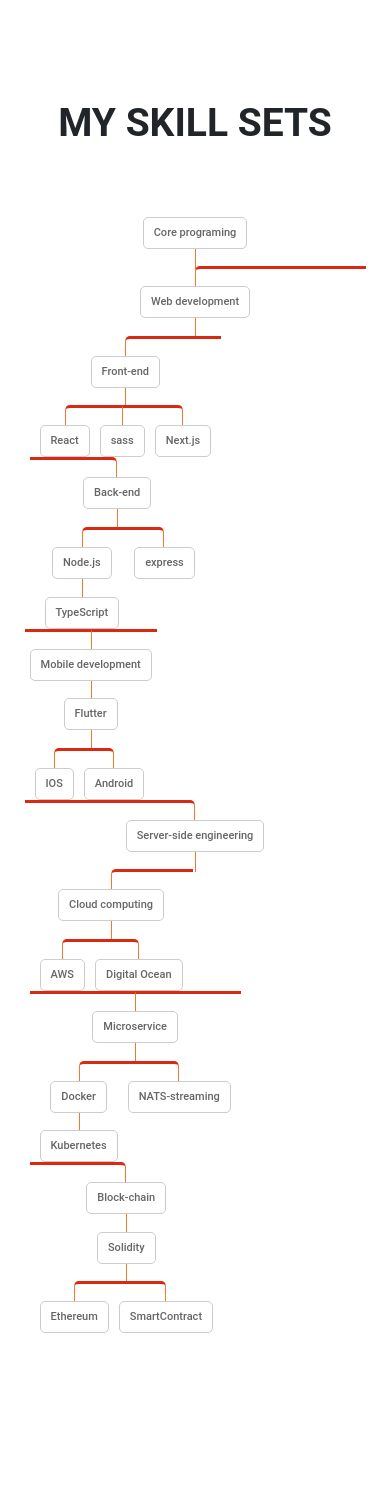
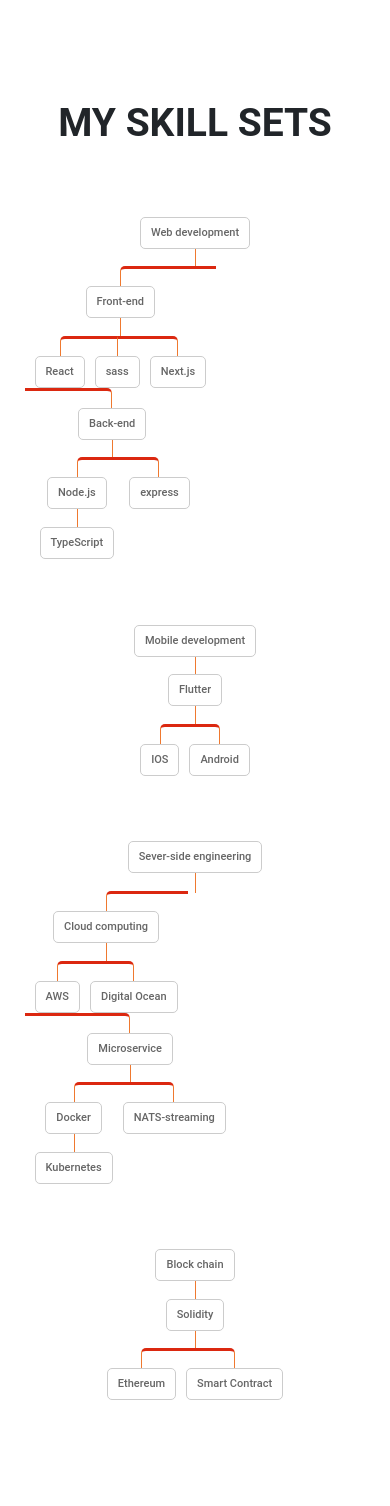
Before and after one commit to Ogger77/redo-porfolio, a website: page index.html in a window 390 px wide. Shown: the part 2026-3532 px from the top of the page. Drawn offline with nearby package versions, Linux system fonts and the light colour scheme.

Commit message:
add resume and fix responsive for skill tree

```diff
--- a/css/responsive.css
+++ b/css/responsive.css
@@ -2,11 +2,13 @@
 @media only screen and (max-width: 340px) {
   .header_area .main-menu .navbar,
   .header_area .main-menu .navbar .navbar-brand,
-  .site-main .contact-area .contact .contact-title,
-  .site-main .contact-area .contact .contact-title p,
+  .site-main .contact .contact-title,
+  .site-main .contact .contact-title p,
   h4,
   .site-main .services-area,
-  .site-main .contact-area .contact {
+  .site-main .contact-area .contact,
+  .skill-area,
+  .tree {
     padding: 2%;
     margin: 0%;
   }
@@ -61,6 +63,19 @@
   .about-area .row .customcol {
     display: none;
   }
+  .navbar {
+    padding: 0 0 0 0;
+  }
+}
+
+@media only screen and (max-width: 1200px) {
+  .tree-small {
+    display: block;
+  }
+
+  .tree-full {
+    display: none;
+  }
 }
 
 /* if the viewport is equal to 1910px or less than that */
--- a/css/style.css
+++ b/css/style.css
@@ -290,6 +290,11 @@
 /* end timeline */
 
 /* start skill tree */
+
+.tree-small {
+  display: none;
+}
+
 .tree {
   padding-top: 3rem;
 }
--- a/index.html
+++ b/index.html
@@ -262,8 +262,8 @@
             </div>
           </div>
 
-          <!-- start skill tree -->
-          <div class="row justify-content-center">
+          <!-- start skill tree full-->
+          <div class="row justify-content-center tree-full">
             <div class="tree">
               <ul>
                 <li>
@@ -390,6 +390,150 @@
               </ul>
             </div>
           </div>
+          <!-- end skill-tree full -->
+
+          <!-- start tree-small -->
+          <div class="tree-small">
+            <div class="row justify-content-center">
+              <div class="tree">
+                <ul>
+                  <li>
+                    <a class="btn button secondary-button">Web development</a>
+                    <ul>
+                      <li>
+                        <a class="btn button secondary-button">Front-end</a>
+                        <ul>
+                          <li>
+                            <a class="btn button secondary-button">React</a>
+                          </li>
+                          <li>
+                            <a class="btn button secondary-button">sass</a>
+                          </li>
+                          <li>
+                            <a class="btn button secondary-button">Next.js</a>
+                          </li>
+                        </ul>
+                      </li>
+                      <li>
+                        <a class="btn button secondary-button">Back-end</a>
+                        <ul>
+                          <li>
+                            <a class="btn button secondary-button">Node.js</a>
+                            <ul>
+                              <li>
+                                <a class="btn button secondary-button"
+                                  >TypeScript</a
+                                >
+                              </li>
+                            </ul>
+                          </li>
+                          <li>
+                            <a class="btn button secondary-button">express</a>
+                          </li>
+                        </ul>
+                      </li>
+                    </ul>
+                  </li>
+                </ul>
+              </div>
+            </div>
+
+            <div class="row justify-content-center">
+              <div class="tree">
+                <ul>
+                  <li>
+                    <a class="btn button secondary-button"
+                      >Mobile development</a
+                    >
+                    <ul>
+                      <li>
+                        <a class="btn button secondary-button">Flutter</a>
+                        <ul>
+                          <li>
+                            <a class="btn button secondary-button">IOS</a>
+                          </li>
+                          <li>
+                            <a class="btn button secondary-button">Android</a>
+                          </li>
+                        </ul>
+                      </li>
+                    </ul>
+                  </li>
+                </ul>
+              </div>
+            </div>
+
+            <div class="row justify-content-center">
+              <div class="tree">
+                <ul>
+                  <li>
+                    <a class="btn button secondary-button"
+                      >Sever-side engineering</a
+                    >
+                    <ul>
+                      <li>
+                        <a class="btn button secondary-button"
+                          >Cloud computing</a
+                        >
+                        <ul>
+                          <li>
+                            <a class="btn button secondary-button">AWS</a>
+                          </li>
+                          <li>
+                            <a class="btn button secondary-button"
+                              >Digital Ocean</a
+                            >
+                          </li>
+                        </ul>
+                      </li>
+                      <li>
+                        <a class="btn button secondary-button">Microservice</a>
+                        <ul>
+                          <li>
+                            <a class="btn button secondary-button">Docker</a>
+                            <ul>
+                              <a class="btn button secondary-button"
+                                >Kubernetes</a
+                              >
+                            </ul>
+                          </li>
+                          <li>
+                            <a class="btn button secondary-button"
+                              >NATS-streaming</a
+                            >
+                          </li>
+                        </ul>
+                      </li>
+                    </ul>
+                  </li>
+                </ul>
+              </div>
+            </div>
+
+            <div class="row justify-content-center">
+              <div class="tree">
+                <ul>
+                  <li>
+                    <a class="btn button secondary-button">Block chain</a>
+                    <ul>
+                      <a class="btn button secondary-button">Solidity</a>
+                      <ul>
+                        <li>
+                          <a class="btn button secondary-button">Ethereum</a>
+                        </li>
+                        <li>
+                          <a class="btn button secondary-button"
+                            >Smart Contract</a
+                          >
+                        </li>
+                      </ul>
+                    </ul>
+                  </li>
+                </ul>
+              </div>
+            </div>
+          </div>
+          <!-- end tree-small -->
         </div>
       </section>
       <!-- End Skilss Area -->
```
Also changed, not shown: 1 other file.
